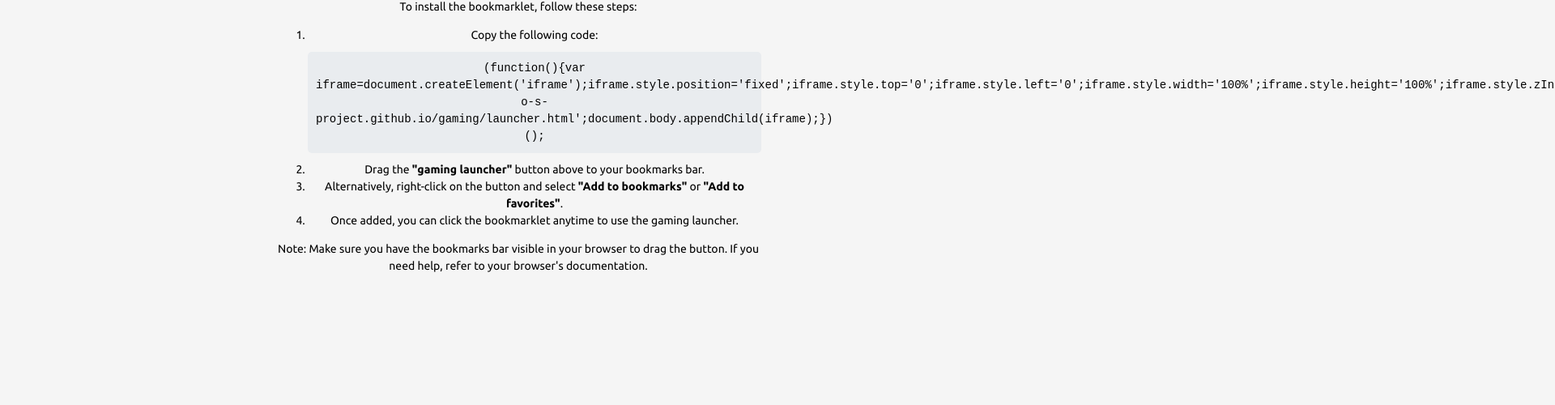
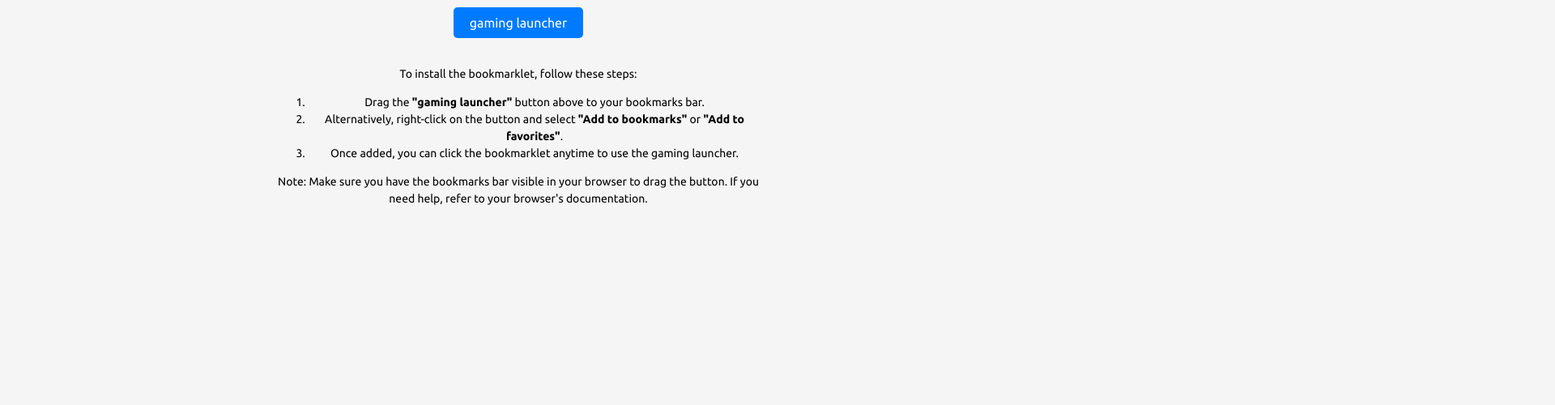
Before and after one commit to craft-o-s-project/gaming, a plain HTML site: page index.html in a window 1280 px wide. Shown: the part 300-800 px from the top of the page at 81% size, 1920 px wide, since content can reach past the window. Drawn offline with Linux system fonts and the light colour scheme.

Commit message:
Update index.html

```diff
--- a/index.html
+++ b/index.html
@@ -62,8 +62,6 @@
     <div class="instructions">
         <p>To install the bookmarklet, follow these steps:</p>
         <ol>
-            <li>Copy the following code:</li>
-            <code>(function(){var iframe=document.createElement('iframe');iframe.style.position='fixed';iframe.style.top='0';iframe.style.left='0';iframe.style.width='100%';iframe.style.height='100%';iframe.style.zIndex='9999';iframe.style.border='none';iframe.src='https://craft-o-s-project.github.io/gaming/launcher.html';document.body.appendChild(iframe);})();</code>
             <li>Drag the <strong>"gaming launcher"</strong> button above to your bookmarks bar.</li>
             <li>Alternatively, right-click on the button and select <strong>"Add to bookmarks"</strong> or <strong>"Add to favorites"</strong>.</li>
             <li>Once added, you can click the bookmarklet anytime to use the gaming launcher.</li>
```
